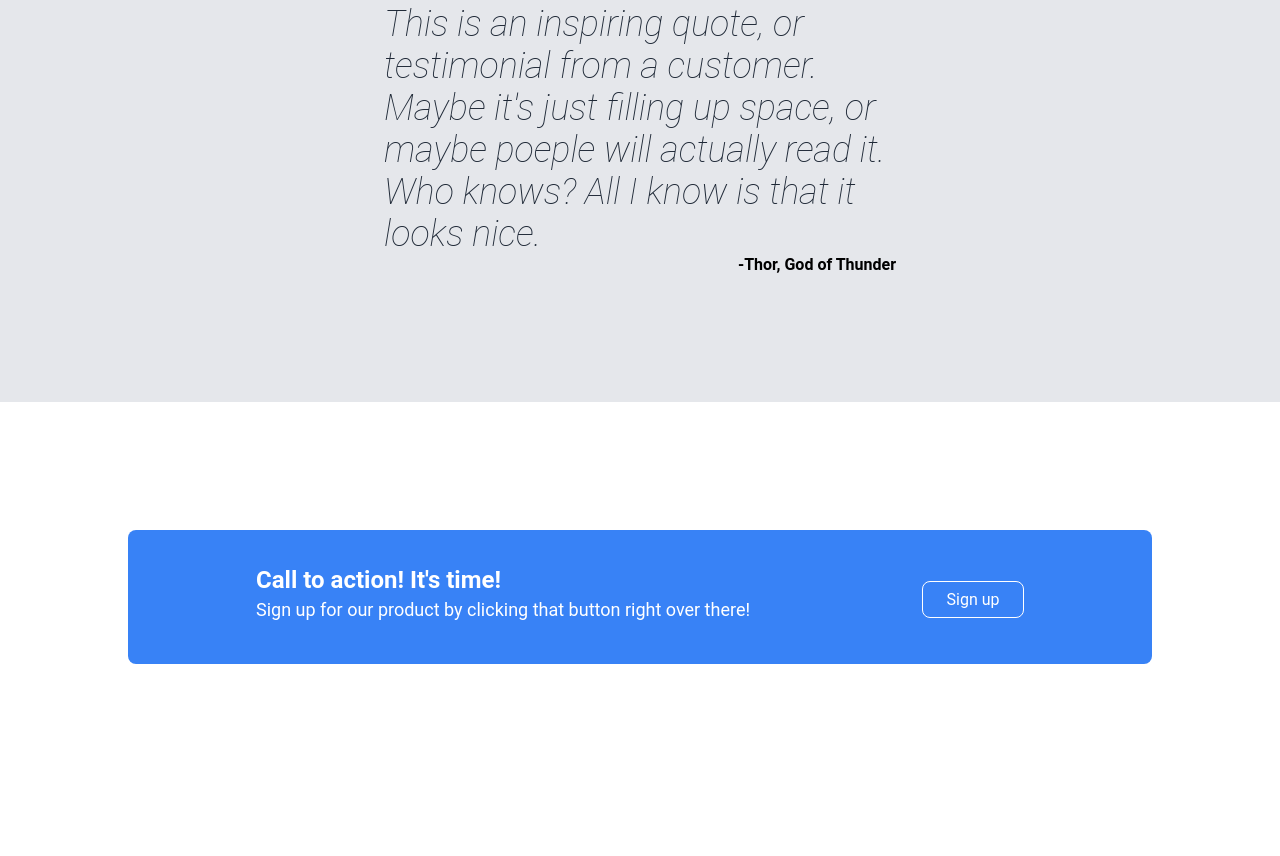
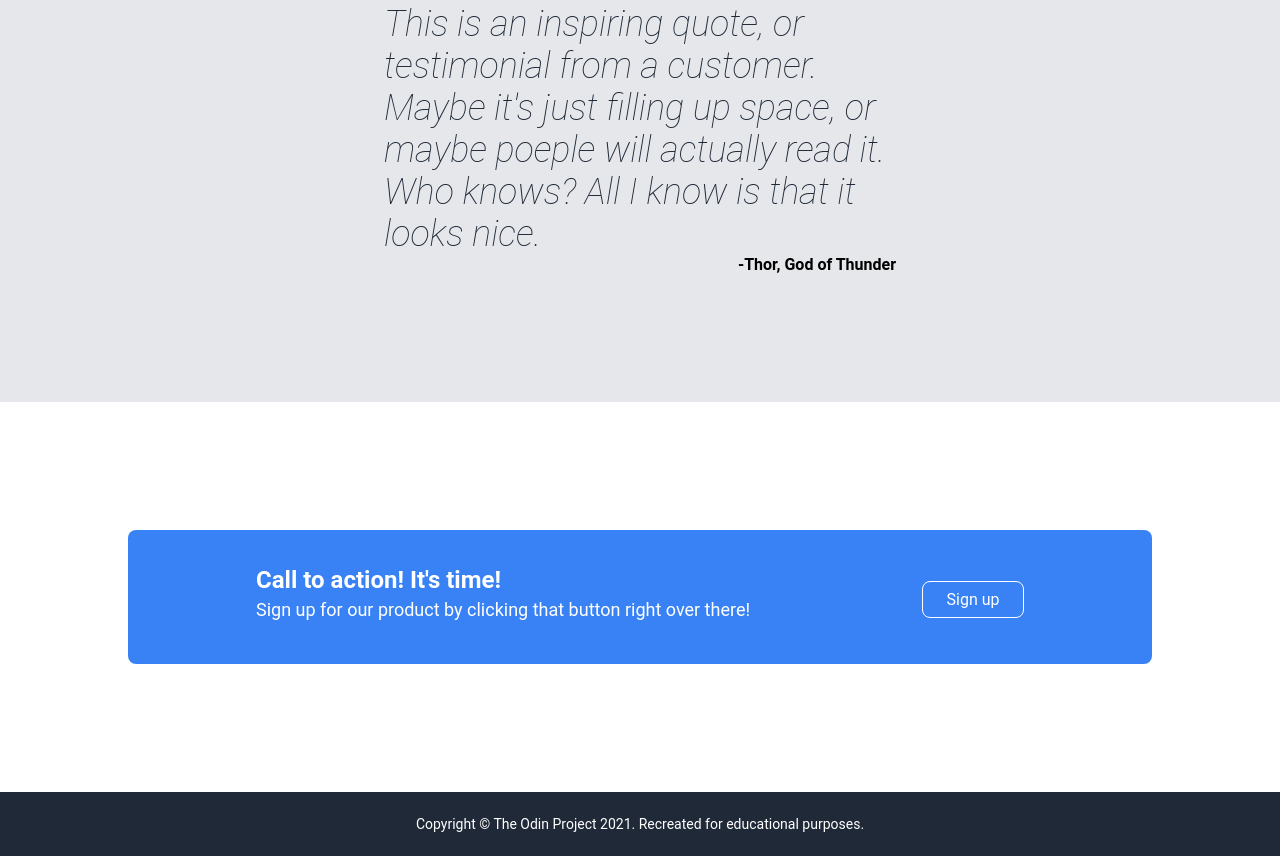
Before and after one commit to Luka-89/landing_page, a plain HTML site: page index.html in a window 1280 px wide. Shown: the part 968-1824 px from the top of the page. Before the commit the page ends 1760 px from the top, so only its background shows below. Drawn offline with Linux system fonts and the light colour scheme.

Commit message:
Finish footer

```diff
--- a/index.html
+++ b/index.html
@@ -62,5 +62,9 @@
             <button class="sign-up-two">Sign up</button>
         </div>
     </main>
+
+    <footer>
+        <p  >Copyright &copy The Odin Project 2021. Recreated for educational purposes.</p>
+    </footer>
 </body>
 </html>
--- a/style.css
+++ b/style.css
@@ -155,3 +155,11 @@ a {
 .sign-up-two {
     border: 1px white solid;
 }
+
+footer {
+    background-color: var(--main-bg);
+    text-align: center;
+    font-size: 14px;
+    color: white;
+    padding: 24px 0;
+}
```
